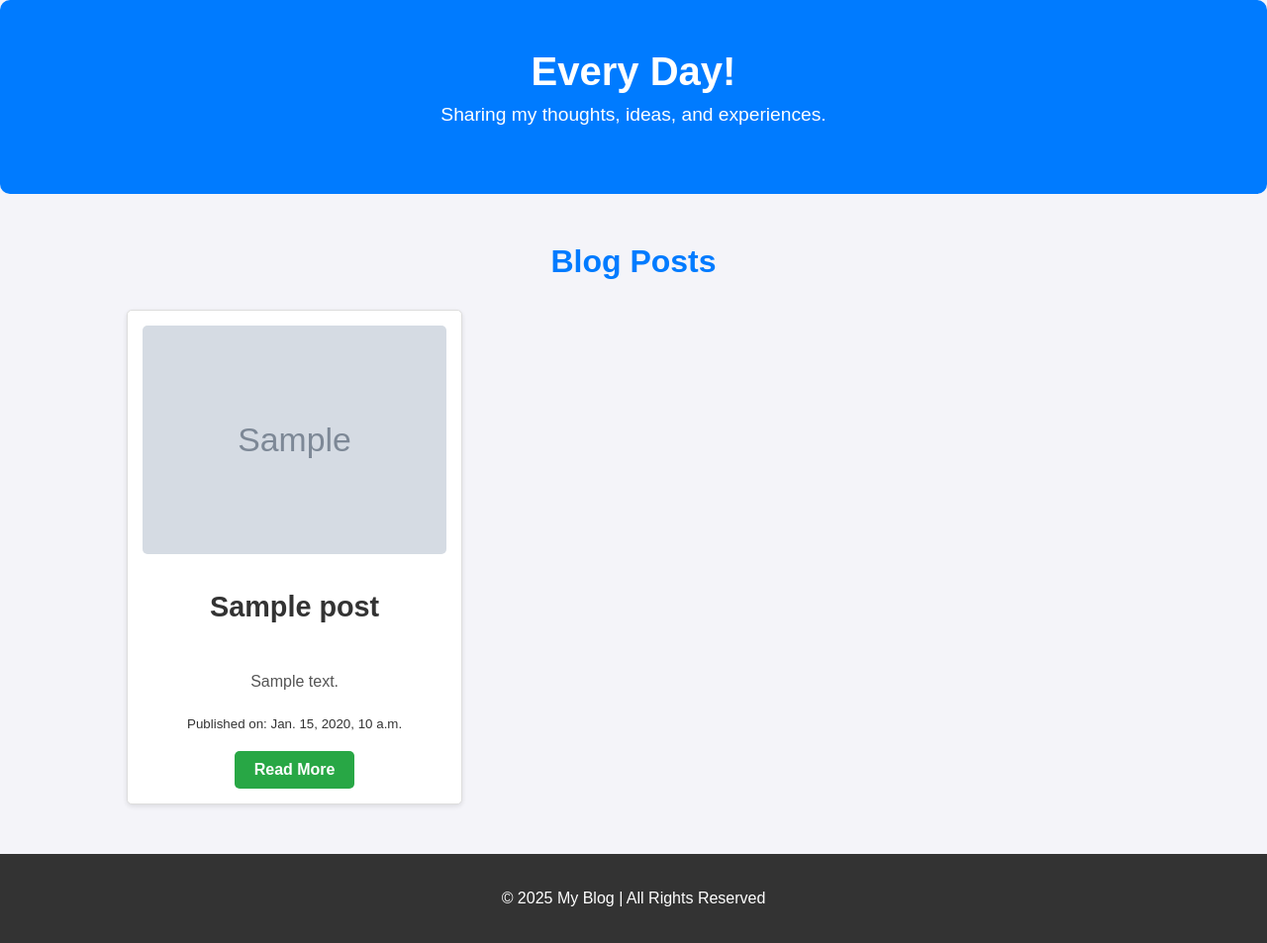
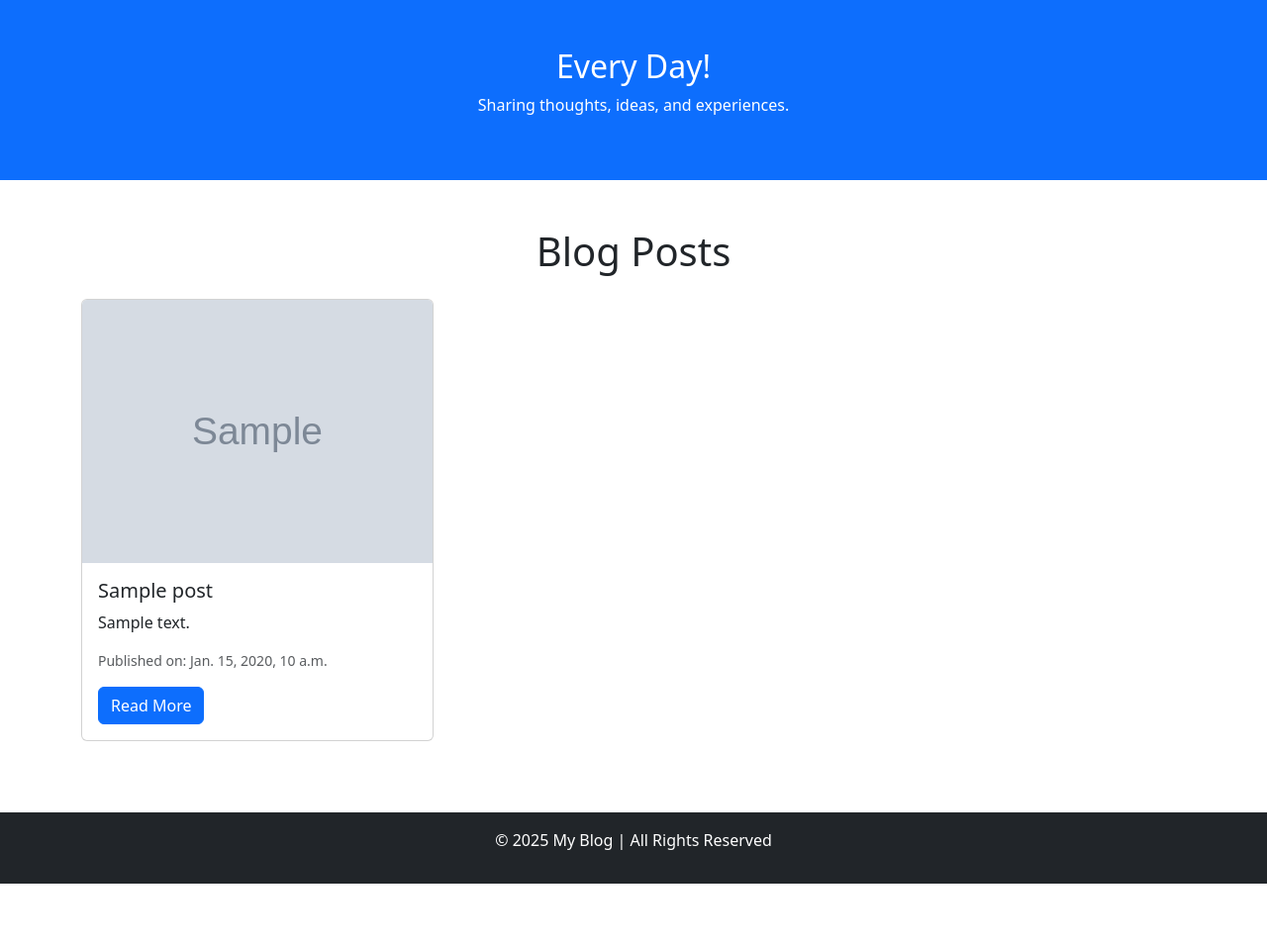
Before and after one commit to beyzagurdogan/blog, a Django app: template blog/templates/blog/home.html in a window 1280 px wide. Shown: the whole page at 99% size. After the commit the page ends 893 px from the top, so only its background shows below. Run offline with Django 5.2, Linux system fonts and the light colour scheme; the template is opened without the code that fills it: most values are stand-ins (such as "Sample title", 1, 10 or a date in 2020); grey boxes marked "Sample" are stand-in pictures; data that the repository does not hold is empty.

Commit message:
Add bootstrap

```diff
--- a/blog/templates/blog/blog_list.html
+++ b/blog/templates/blog/blog_list.html
@@ -4,7 +4,7 @@
     <title>My Blog</title>
 </head>
 <body>
-    <h1>Blog Posts</h1>
+    <h1>Your Daily Dose of Inspiration and Insights</h1>
     {% for post in posts %}
         <h2>{{ post.title }}</h2>
         <p>{{ post.content }}</p>
--- a/blog/templates/blog/home.html
+++ b/blog/templates/blog/home.html
@@ -5,44 +5,46 @@
     <meta name="viewport" content="width=device-width, initial-scale=1.0">
     <title>New Information Every Day</title>
     {% load static %}
+
+    <!-- Bootstrap CSS -->
+    <link rel="stylesheet" href="https://cdn.jsdelivr.net/npm/bootstrap@5.3.0/dist/css/bootstrap.min.css">
     <link rel="stylesheet" href="{% static 'css/styles.css' %}">
-
-
 </head>
 <body>
-    <!-- Banner Ekleyelim -->
-    <div class="banner">
+    <!-- Banner Section -->
+    <div class="banner text-center p-5 bg-primary text-white">
         <h2>Every Day!</h2>
-        <p>Sharing my thoughts, ideas, and experiences.</p>
+        <p>Sharing thoughts, ideas, and experiences.</p>
     </div>
 
-<div class="container">
-    <h1>Blog Posts</h1>
-    <div class="blog-posts">
+    <div class="container my-5">
+        <h1 class="text-center mb-4">Blog Posts</h1>
+        <div class="row">
             {% for post in posts %}
-        <div class="blog-post">
+            <div class="col-md-6 col-lg-4 mb-4">
+                <div class="card h-100">
                     {% if post.image %}
-            <div class="post-image">
-                <img src="{{ post.image.url }}" alt="{{ post.title }}">
+                    <img src="{{ post.image.url }}" class="card-img-top" alt="{{ post.title }}">
+                    {% endif %}
+                    <div class="card-body">
+                        <h5 class="card-title">{{ post.title }}</h5>
+                        <p class="card-text">{{ post.content|truncatewords:30 }}</p>
+                        <small class="text-muted d-block mb-3">Published on: {{ post.created_at }}</small>
+                        <a href="{% url 'blog_detail' blog_id=post.id %}" class="btn btn-primary">Read More</a>
                     </div>
-            {% endif %}
-            <h2>{{ post.title }}</h2>
-            <p>{{ post.content|truncatewords:30 }}</p>
-            <small>Published on: {{ post.created_at }}</small>
-            <a href="{% url 'blog_detail' blog_id=post.id %}" class="btn btn-primary read-more-btn">Read More</a>
+                </div>
             </div>
             {% endfor %}
         </div>
     </div>
 
-
-</div>
-
-
-<footer>
+    <!-- Footer Section -->
+    <footer class="bg-dark text-white text-center py-3">
         <p>© 2025 My Blog | All Rights Reserved</p>
     </footer>
 
+    <!-- Bootstrap JS Bundle -->
+    <script src="https://cdn.jsdelivr.net/npm/bootstrap@5.3.0/dist/js/bootstrap.bundle.min.js"></script>
     <script src="{% static 'js/scripts.js' %}"></script>
 </body>
 </html>
--- a/static/css/styles.css
+++ /dev/null
@@ -1,191 +0,0 @@
-/* Genel Sayfa Stili */
-body {
-    font-family: Arial, sans-serif;
-    background-color: #f4f4f9; /* Sayfa arka plan rengini açık gri yapıyoruz */
-    color: #333; /* Yazı rengini koyu gri yapıyoruz */
-    margin: 0;
-    padding: 0;
-}
-
-/* Ana container (bütün içerik) */
-.container {
-    width: 80%;
-    margin: 0 auto;
-}
-
-/* Başlık ve Banner */
-h1 {
-    text-align: center;
-    margin-top: 50px;
-    color: #007bff; /* Mavi renk */
-}
-
-/* Blog Postlarını Stilize Etme */
-.blog-posts {
-    display: grid;
-    grid-template-columns: repeat(auto-fill, minmax(300px, 1fr));
-    gap: 30px;
-    margin-top: 30px;
-}
-
-/* Blog Postları */
-.blog-post {
-    background-color: #fff; /* Beyaz arka plan */
-    padding: 20px;
-    border-radius: 10px; /* Köşe yuvarlama */
-    box-shadow: 0 4px 8px rgba(0, 0, 0, 0.1); /* Hafif gölge efekti */
-    transition: transform 0.3s ease; /* Hover efekti */
-    display: flex;
-    flex-direction: column; /* Üst üste yerleştir */
-    align-items: center; /* Ortala */
-    gap: 10px; /* Elemanlar arası boşluk */
-}
-
-/* Görsel */
-.post-image img {
-    width: 100%; /* Tam genişlik */
-    height: auto; /* Oranını koru */
-    border-radius: 10px;
-}
-
-/* Başlık */
-.blog-post h2 {
-    font-size: 1.8em;
-    color: #333;
-    text-align: center; /* Ortala */
-}
-
-/* İçerik */
-.blog-post p {
-    font-size: 1em;
-    color: #555;
-    text-align: justify; /* Metni iki yana yasla */
-}
-
-
-/* Buton */
-/* Buton Genel Stili */
-.btn {
-    display: inline-block;
-    padding: 10px 20px;
-    font-size: 16px;
-    font-weight: bold;
-    color: #fff;
-    background-color: #007bff;
-    border: none;
-    border-radius: 5px;
-    text-decoration: none;
-    text-align: center;
-    transition: background-color 0.3s ease;
-    cursor: pointer;
-}
-
-.btn:hover {
-    background-color: #0056b3; /* Hover sırasında koyu mavi */
-    transform: scale(1.05); /* Hafif büyüme efekti */
-}
-
-.btn-primary {
-    background-color: #28a745; /* Örneğin yeşil bir buton */
-}
-
-.btn-primary:hover {
-    background-color: #218838; /* Daha koyu yeşil */
-}
-
-/* "Read More" Butonu Özelleştirme (isteğe bağlı) */
-.read-more-btn {
-    margin-top: 10px;
-    display: inline-block;
-}
-
-/* Footer */
-footer {
-    background-color: #333;
-    color: #fff;
-    text-align: center;
-    padding: 20px;
-    margin-top: 50px;
-}
-/* Banner Stili */
-.banner {
-    background-color: #007bff; /* Mavi arka plan rengi */
-    color: #fff;
-    text-align: center;
-    padding: 50px 20px;
-    margin-bottom: 30px;
-    border-radius: 10px;
-}
-
-.banner h2 {
-    font-size: 2.5em;
-    margin: 0;
-}
-
-.banner p {
-    font-size: 1.2em;
-    margin-top: 10px;
-}
-.container {
-    width: 80%;
-    margin: auto;
-    font-family: Arial, sans-serif;
-}
-
-.blog-posts {
-    display: flex;
-    flex-wrap: wrap;
-    gap: 20px;
-}
-
-.blog-post {
-    border: 1px solid #ddd;
-    padding: 15px;
-    border-radius: 5px;
-    width: 30%;
-    box-shadow: 0 2px 5px rgba(0, 0, 0, 0.1);
-}
-
-.post-image img {
-    max-width: 100%;
-    border-radius: 5px;
-}
-
-/* Görsel ve Kart Stili */
-.blog-card img {
-    width: 100%; /* Görseller kartın genişliğine göre ayarlanır */
-    height: auto; /* Oran koruma */
-    border-radius: 8px; /* Hafif yuvarlak köşeler */
-    transition: transform 0.3s ease;
-}
-
-.blog-card img:hover {
-    transform: scale(1.03); /* Hover sırasında görsel büyüme */
-}
-
-/* Blog Kartı Genel Stil */
-.blog-card {
-    margin: 20px auto;
-    padding: 15px;
-    max-width: 400px; /* Kart genişliği */
-    background-color: #f9f9f9;
-    box-shadow: 0 4px 8px rgba(0, 0, 0, 0.1);
-    border-radius: 8px;
-    text-align: center;
-    transition: box-shadow 0.3s ease;
-}
-
-.blog-card:hover {
-    box-shadow: 0 8px 16px rgba(0, 0, 0, 0.2); /* Hover sırasında daha büyük gölge */
-}
-
-.blog-card h2 {
-    font-size: 18px; /* Daha küçük başlık */
-    margin-bottom: 10px;
-}
-
-.blog-card p {
-    font-size: 14px; /* Daha küçük yazı boyutu */
-    color: #666; /* Daha yumuşak bir metin rengi */
-    margin-bottom: 15px;
-}
--- a/static/js/scripts.js
+++ /dev/null
@@ -1,12 +0,0 @@
-/* static/js/scripts.js */
-document.addEventListener('DOMContentLoaded', function () {
-    const readMoreButtons = document.querySelectorAll('.btn');
-
-    readMoreButtons.forEach(function(button) {
-        button.addEventListener('click', function(e) {
-            e.preventDefault();
-            alert('Read more clicked!');
-            // Burada gerçek bir yönlendirme veya açılır pencere gibi işlemler yapılabilir
-        });
-    });
-});
```
Also changed, not shown: blog/templates/blog/detail.html (+22 -10 lines), media/blog_images/homeoffice.png (added), media/blog_images/mindfullness.png (added). Lines whose indentation alone changed are shown as unchanged.
